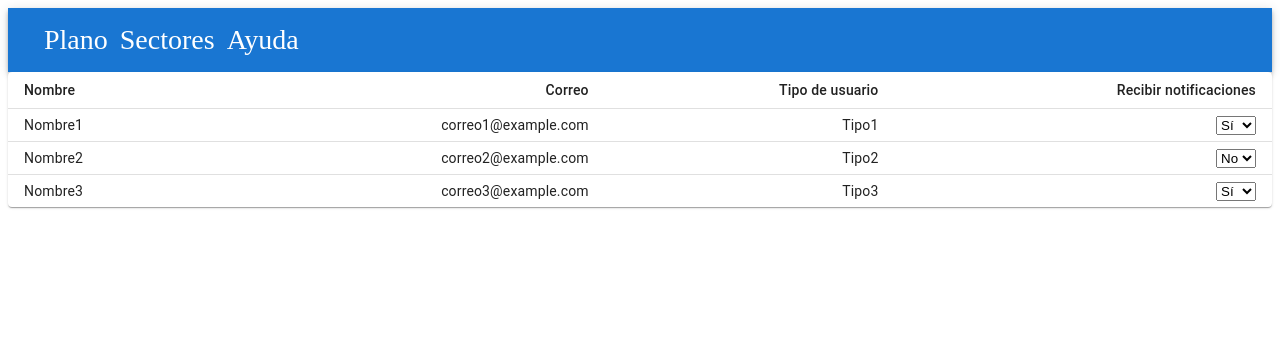
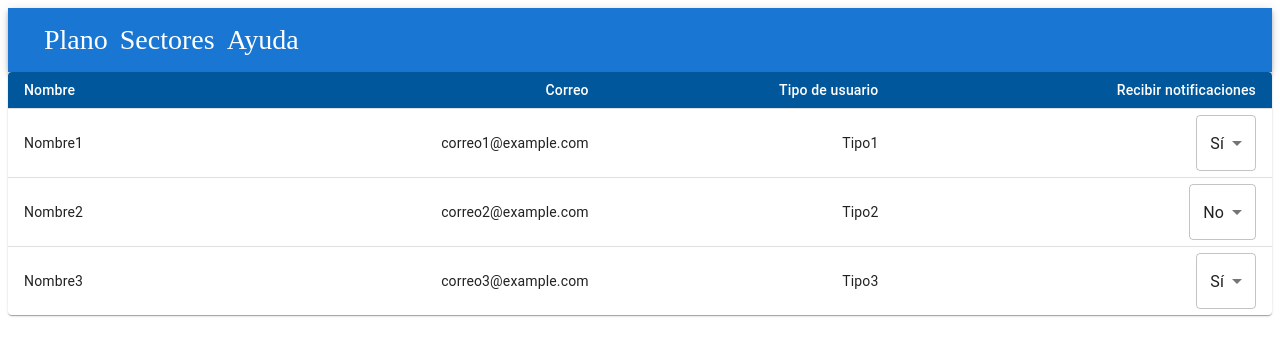
Before and after one commit to andresdelgadoc98/wells, a React (Create React App) app: page /view in a window 1280 px wide. Shown: the top 356 px of the page. Built offline with nearby package versions, Linux system fonts and the light colour scheme.

Commit message:
Limpieza de codigo, cambio de etiqueta select por Select de material ui, agregado color a las columnas, a la espera de aprobación

```diff
--- a/src/components/views/view.js
+++ b/src/components/views/view.js
@@ -1,23 +1,15 @@
 import * as React from 'react';
 import Table from '@mui/material/Table';
 import TableBody from '@mui/material/TableBody';
-import TableCell from '@mui/material/TableCell';
 import TableContainer from '@mui/material/TableContainer';
 import TableHead from '@mui/material/TableHead';
 import TableRow from '@mui/material/TableRow';
 import Paper from '@mui/material/Paper';
+import Select from '@mui/material/Select';
+import MenuItem from '@mui/material/MenuItem';
+import { styled } from '@mui/material/styles';
+import TableCell, { tableCellClasses } from '@mui/material/TableCell';
 
-function createData(name, calories, fat, carbs, protein) {
-  return { name, calories, fat, carbs, protein };
-}
-
-const rows = [
-  createData('Frozen yoghurt', 159, 6.0, 24, 4.0),
-  createData('Ice cream sandwich', 237, 9.0, 37, 4.3),
-  createData('Eclair', 262, 16.0, 24, 6.0),
-  createData('Cupcake', 305, 3.7, 67, 4.3),
-  createData('Gingerbread', 356, 16.0, 49, 3.9),
-];
 const jsonData = [
   {
     "id": "1",
@@ -42,16 +34,26 @@ const jsonData = [
   }
 ]
 
+const StyledTableCell = styled(TableCell)(({ theme }) => ({
+  [`&.${tableCellClasses.head}`]: {
+    backgroundColor: theme.palette.info.dark,
+    color: theme.palette.common.white,
+  },
+  [`&.${tableCellClasses.body}`]: {
+    fontSize: 14,
+  },
+}));
+
 export default function DenseTable() {
   return (
     <TableContainer component={Paper}>
     <Table sx={{ minWidth: 650 }} size="small" aria-label="a dense table">
       <TableHead>
         <TableRow>
-            <TableCell>Nombre</TableCell>
-            <TableCell align="right">Correo</TableCell>
-            <TableCell align="right">Tipo de usuario</TableCell>
-            <TableCell align="right">Recibir notificaciones</TableCell>
+          <StyledTableCell>Nombre</StyledTableCell>
+          <StyledTableCell align="right">Correo</StyledTableCell>
+          <StyledTableCell align="right">Tipo de usuario</StyledTableCell>
+          <StyledTableCell align="right">Recibir notificaciones</StyledTableCell>
         </TableRow>
       </TableHead>
       <TableBody>
@@ -64,13 +66,13 @@ export default function DenseTable() {
               <TableCell align="right">{row.correo}</TableCell>
               <TableCell align="right">{row.tipo_usuario}</TableCell>
               <TableCell align="right">
-                <select
+                <Select
                   value={row.recibir_notificaciones}
                   onChange={(e) => handleRecibirNotificacionesChange(row.id, e.target.value)}
                 >
-                  <option value="si">Sí</option>
-                  <option value="no">No</option>
-                </select>
+                  <MenuItem value="si">Sí</MenuItem>
+                  <MenuItem value="no">No</MenuItem>
+                </Select>
               </TableCell>
             </TableRow>
           ))}
```
Lines whose indentation alone changed are shown as unchanged.
